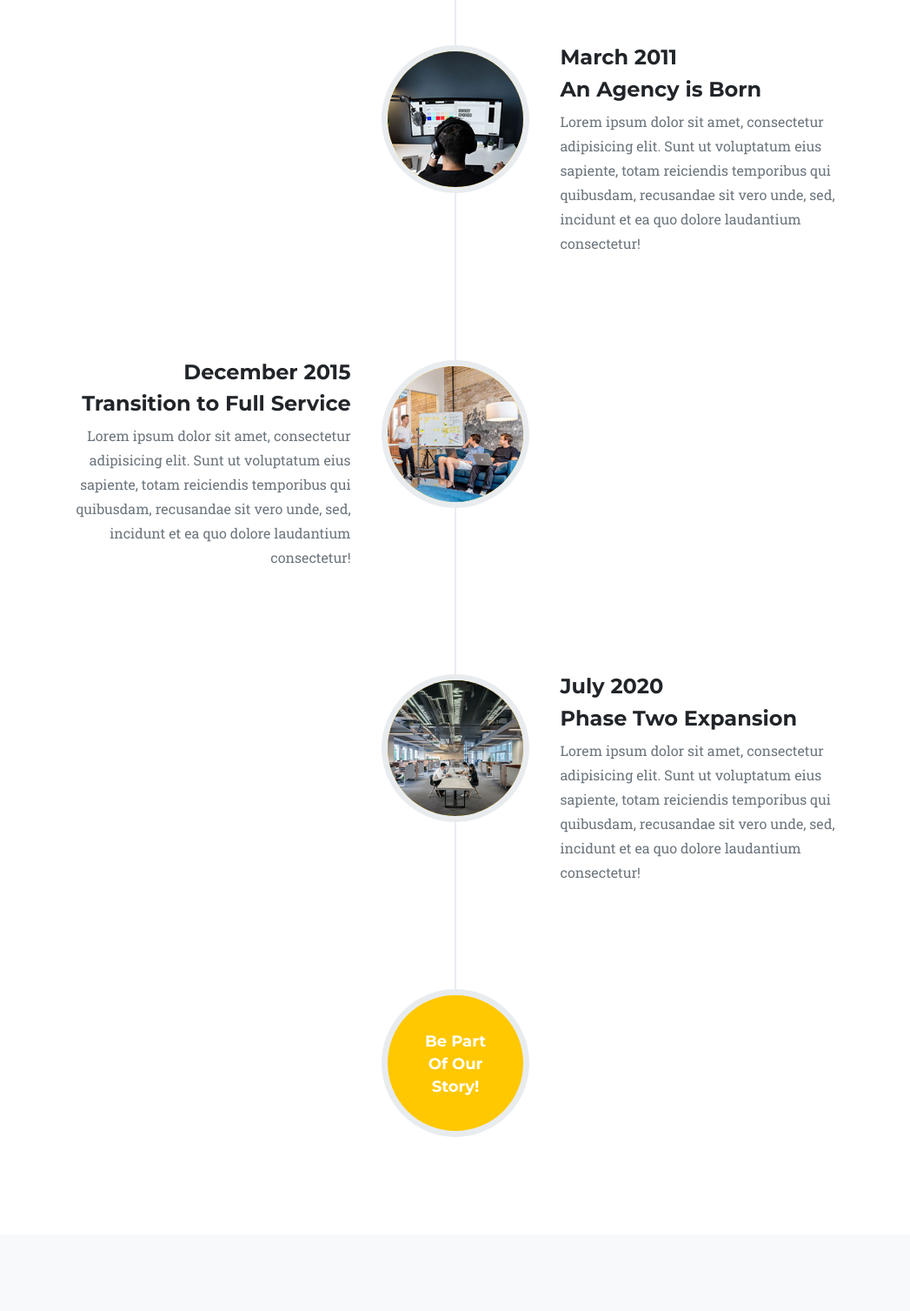
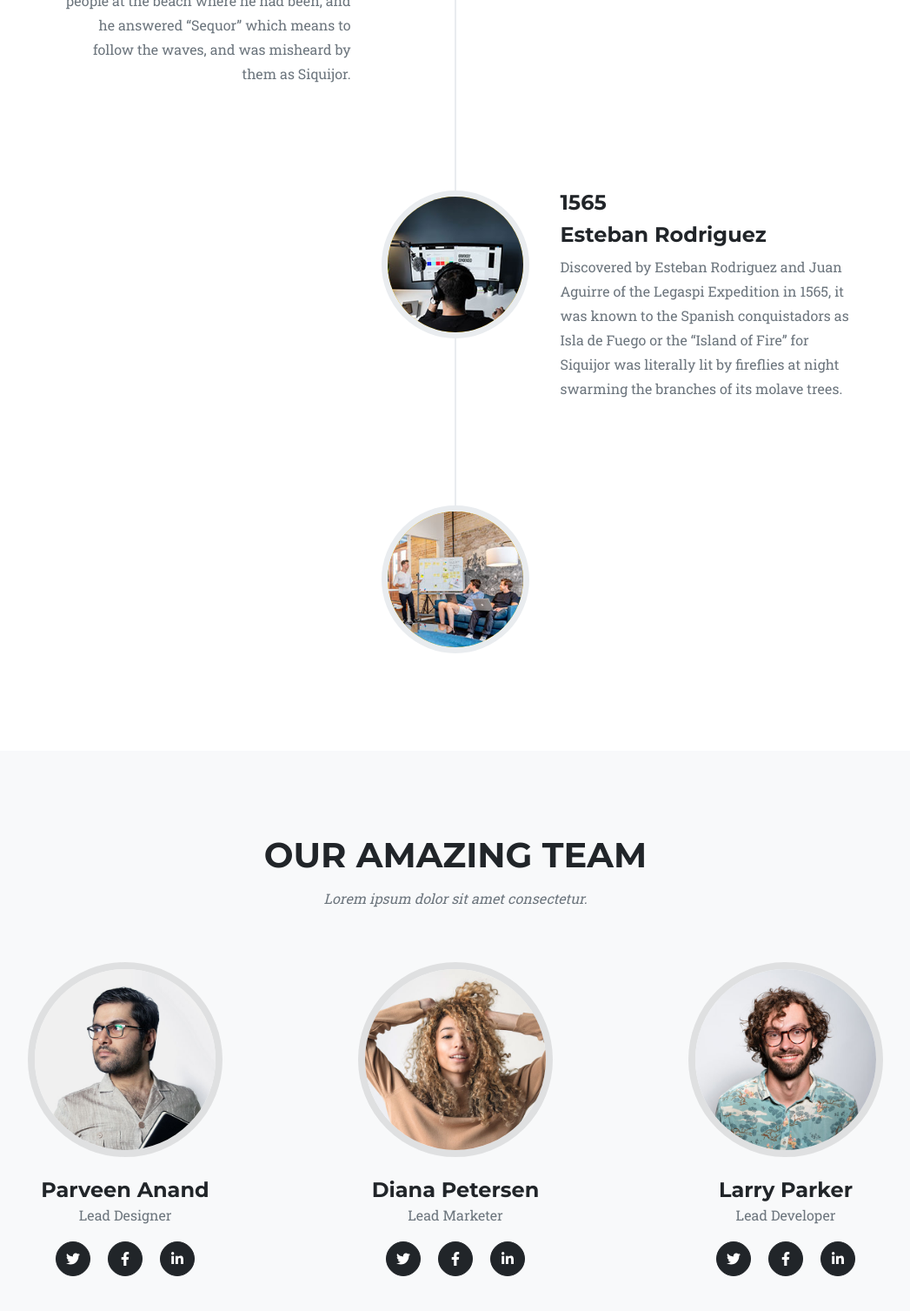
Before and after one commit to kowbibi/TOURISM-WEBSITE-FOR-SIQUIJOR-, a plain HTML site: page index.html in a window 1280 px wide. Shown: the part 2940-4447 px from the top of the page at 87% size, without its empty margins (116-1163 px from the left). Drawn offline with nearby package versions, Linux system fonts and the light colour scheme.

Commit message:
Update index.html

```diff
--- a/index.html
+++ b/index.html
@@ -191,50 +191,26 @@
                         <div class="timeline-image"><img class="rounded-circle img-fluid" src="assets/img/about/1.jpg" alt="..." /></div>
                         <div class="timeline-panel">
                             <div class="timeline-heading">
-                                <h4>2009-2011</h4>
-                                <h4 class="subheading">Our Humble Beginnings</h4>
+                                <h4></h4>
+                                <h4 class="subheading">The Beginning</h4>
                             </div>
-                            <div class="timeline-body"><p class="text-muted">Lorem ipsum dolor sit amet, consectetur adipisicing elit. Sunt ut voluptatum eius sapiente, totam reiciendis temporibus qui quibusdam, recusandae sit vero unde, sed, incidunt et ea quo dolore laudantium consectetur!</p></div>
+                            <div class="timeline-body"><p class="text-muted">Located in the Central Visayas region, Siquijor is the third smallest province in the Philippines. Legend tells of a “King Kihod” as the source of the island’s name. Old residents also called the island “Katugasan” from the Molave (“tugas”) trees that cover the hill. Another version also tells of a priest who came to the island by sailing and when he went back to Bohol he was asked by the people at the beach where he had been, and he answered “Sequor” which means to follow the waves, and was misheard by them as Siquijor.</p></div>
                         </div>
                     </li>
                     <li class="timeline-inverted">
                         <div class="timeline-image"><img class="rounded-circle img-fluid" src="assets/img/about/2.jpg" alt="..." /></div>
                         <div class="timeline-panel">
                             <div class="timeline-heading">
-                                <h4>March 2011</h4>
-                                <h4 class="subheading">An Agency is Born</h4>
+                                <h4>1565</h4>
+                                <h4 class="subheading">Esteban Rodriguez</h4>
                             </div>
-                            <div class="timeline-body"><p class="text-muted">Lorem ipsum dolor sit amet, consectetur adipisicing elit. Sunt ut voluptatum eius sapiente, totam reiciendis temporibus qui quibusdam, recusandae sit vero unde, sed, incidunt et ea quo dolore laudantium consectetur!</p></div>
+                            <div class="timeline-body"><p class="text-muted">Discovered by Esteban Rodriguez and Juan Aguirre of the Legaspi Expedition in 1565, it was known to the Spanish conquistadors as Isla de Fuego or the  “Island of Fire” for Siquijor was literally lit by fireflies at night swarming the branches of its molave trees.</p></div>
                         </div>
                     </li>
                     <li>
                         <div class="timeline-image"><img class="rounded-circle img-fluid" src="assets/img/about/3.jpg" alt="..." /></div>
                         <div class="timeline-panel">
                             <div class="timeline-heading">
-                                <h4>December 2015</h4>
-                                <h4 class="subheading">Transition to Full Service</h4>
-                            </div>
-                            <div class="timeline-body"><p class="text-muted">Lorem ipsum dolor sit amet, consectetur adipisicing elit. Sunt ut voluptatum eius sapiente, totam reiciendis temporibus qui quibusdam, recusandae sit vero unde, sed, incidunt et ea quo dolore laudantium consectetur!</p></div>
-                        </div>
-                    </li>
-                    <li class="timeline-inverted">
-                        <div class="timeline-image"><img class="rounded-circle img-fluid" src="assets/img/about/4.jpg" alt="..." /></div>
-                        <div class="timeline-panel">
-                            <div class="timeline-heading">
-                                <h4>July 2020</h4>
-                                <h4 class="subheading">Phase Two Expansion</h4>
-                            </div>
-                            <div class="timeline-body"><p class="text-muted">Lorem ipsum dolor sit amet, consectetur adipisicing elit. Sunt ut voluptatum eius sapiente, totam reiciendis temporibus qui quibusdam, recusandae sit vero unde, sed, incidunt et ea quo dolore laudantium consectetur!</p></div>
-                        </div>
-                    </li>
-                    <li class="timeline-inverted">
-                        <div class="timeline-image">
-                            <h4>
-                                Be Part
-                                <br />
-                                Of Our
-                                <br />
-                                Story!
                             </h4>
                         </div>
                     </li>
```
